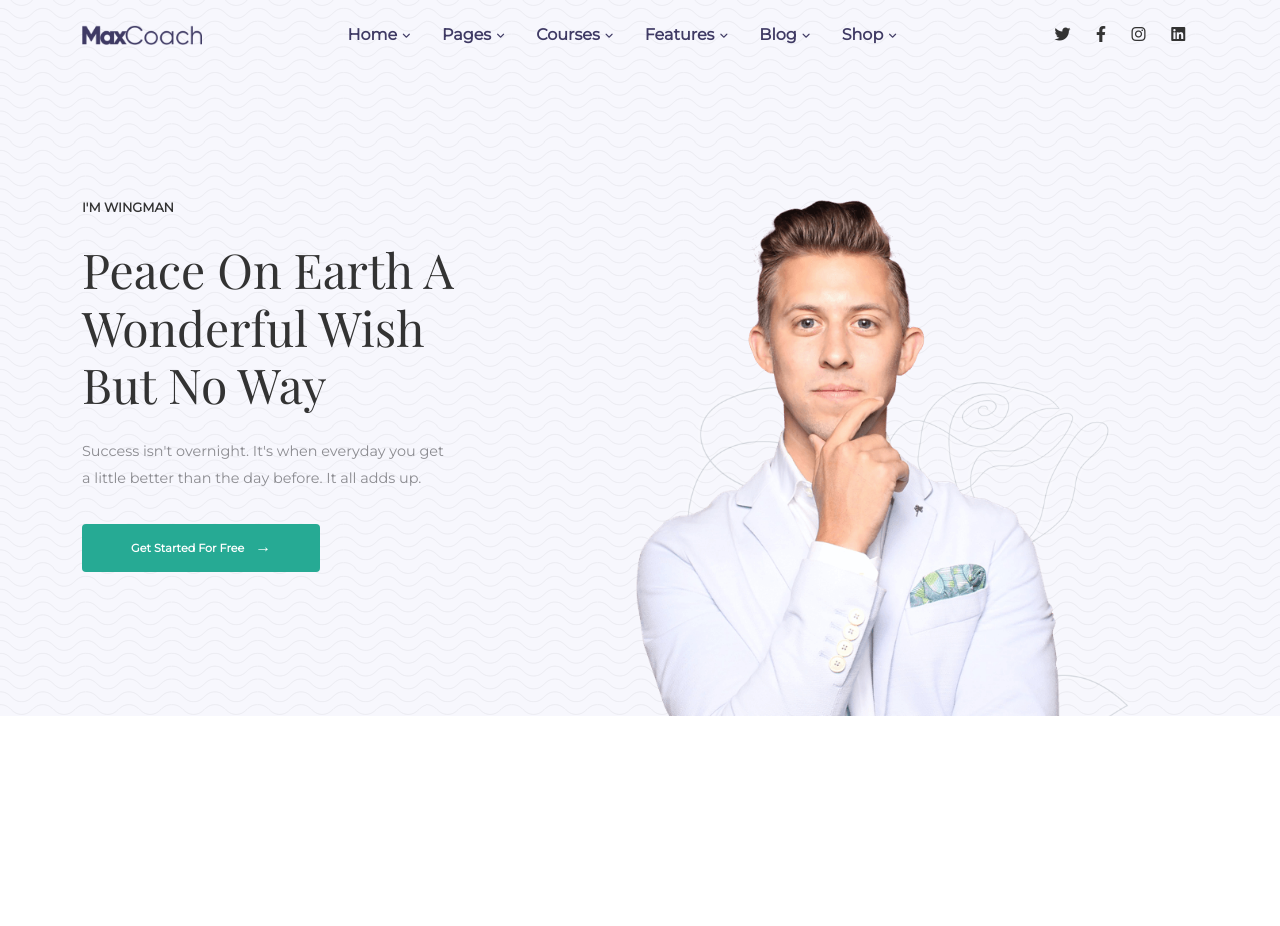
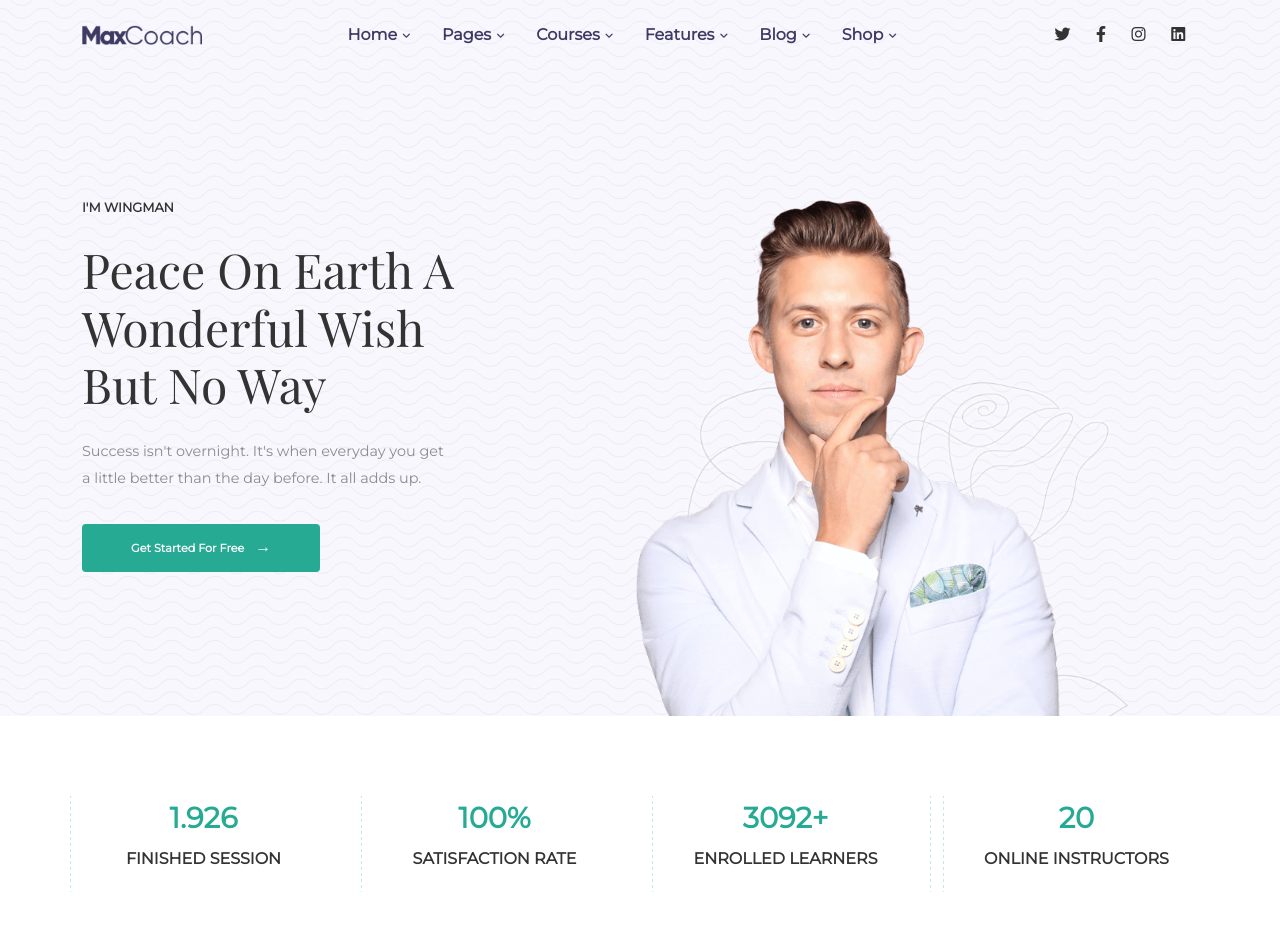
Before and after one commit to federicofrasca796/proj-html-vuejs, a Vue app: page / in a window 1280 px wide. Shown: the top 926 px of the page. Before the commit the page ends 800 px from the top, so only its background shows below. Built offline with nearby package versions, Linux system fonts and the light colour scheme.

Commit message:
start sitemain | add section 1 (to fix vertical bar)

```diff
--- a/src/components/SiteMain.vue
+++ b/src/components/SiteMain.vue
@@ -1,5 +1,26 @@
 <template>
-  <div id="site_main"></div>
+  <div id="site_main">
+    <section class="results_overview container">
+      <div class="row">
+        <div class="col-3 accomplishment">
+          <div class="numbers">1.926</div>
+          <div class="text-uppercase txt">finished session</div>
+        </div>
+        <div class="col-3 accomplishment">
+          <div class="numbers">100%</div>
+          <div class="text-uppercase txt">satisfaction rate</div>
+        </div>
+        <div class="col-3 accomplishment">
+          <div class="numbers">3092+</div>
+          <div class="text-uppercase txt">enrolled learners</div>
+        </div>
+        <div class="col-3 accomplishment">
+          <div class="numbers">20</div>
+          <div class="text-uppercase txt">online instructors</div>
+        </div>
+      </div>
+    </section>
+  </div>
 </template>
 
 <script>
@@ -15,4 +36,35 @@ export default {
 </script>
 
 <style lang="scss">
+@import "../assets/scss/variables.scss";
+
+#site_main {
+  section {
+    padding: 5rem 0;
+  }
+  .accomplishment {
+    position: relative;
+  }
+  .accomplishment::before {
+    content: url("../assets/img/background-pattern-grid-line-06.png");
+    position: absolute;
+    top: 0;
+  }
+  .accomplishment:last-child::after {
+    content: url("../assets/img/background-pattern-grid-line-06.png");
+    position: absolute;
+    top: 0;
+    right: 0;
+  }
+  .numbers,
+  .txt {
+    font-weight: 800;
+    text-align: center;
+  }
+  .numbers {
+    font-size: 1.8rem;
+    margin-bottom: 0.5rem;
+    color: $brand_primary;
+  }
+}
 </style>
```
